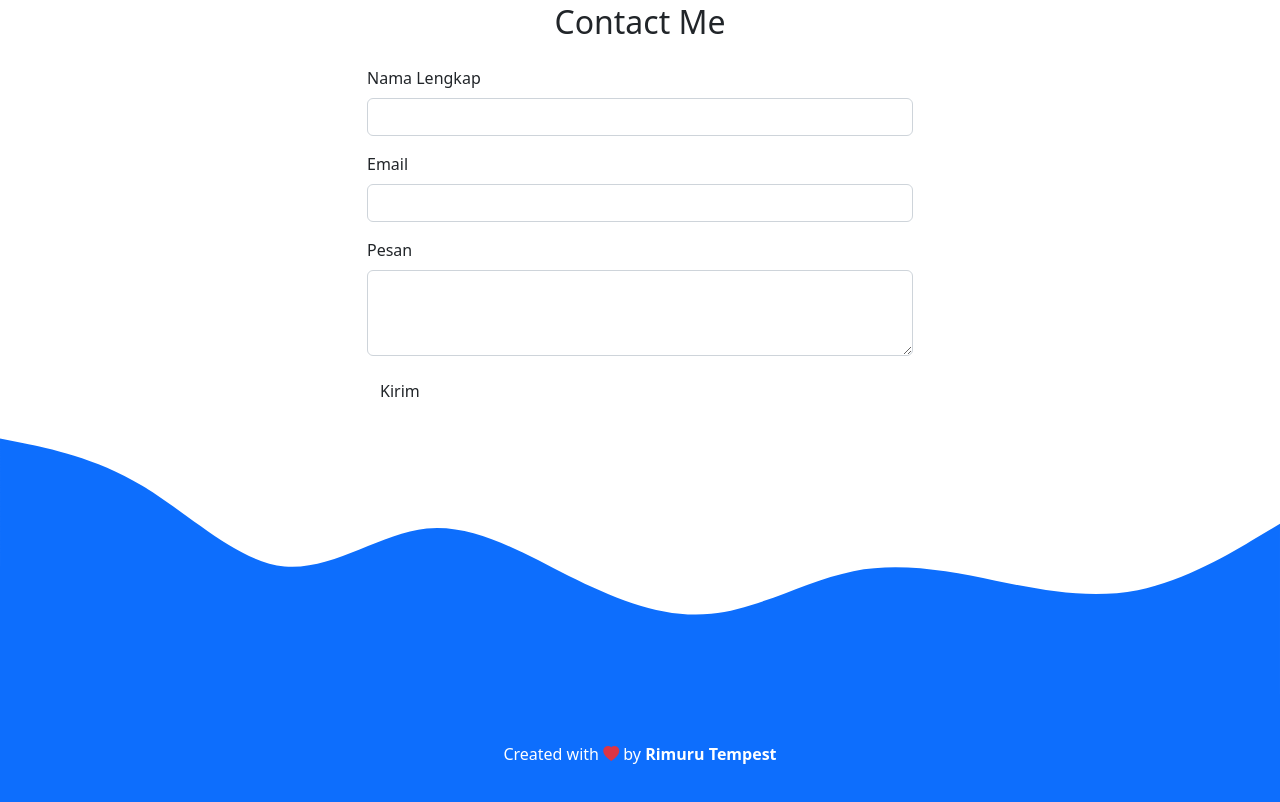
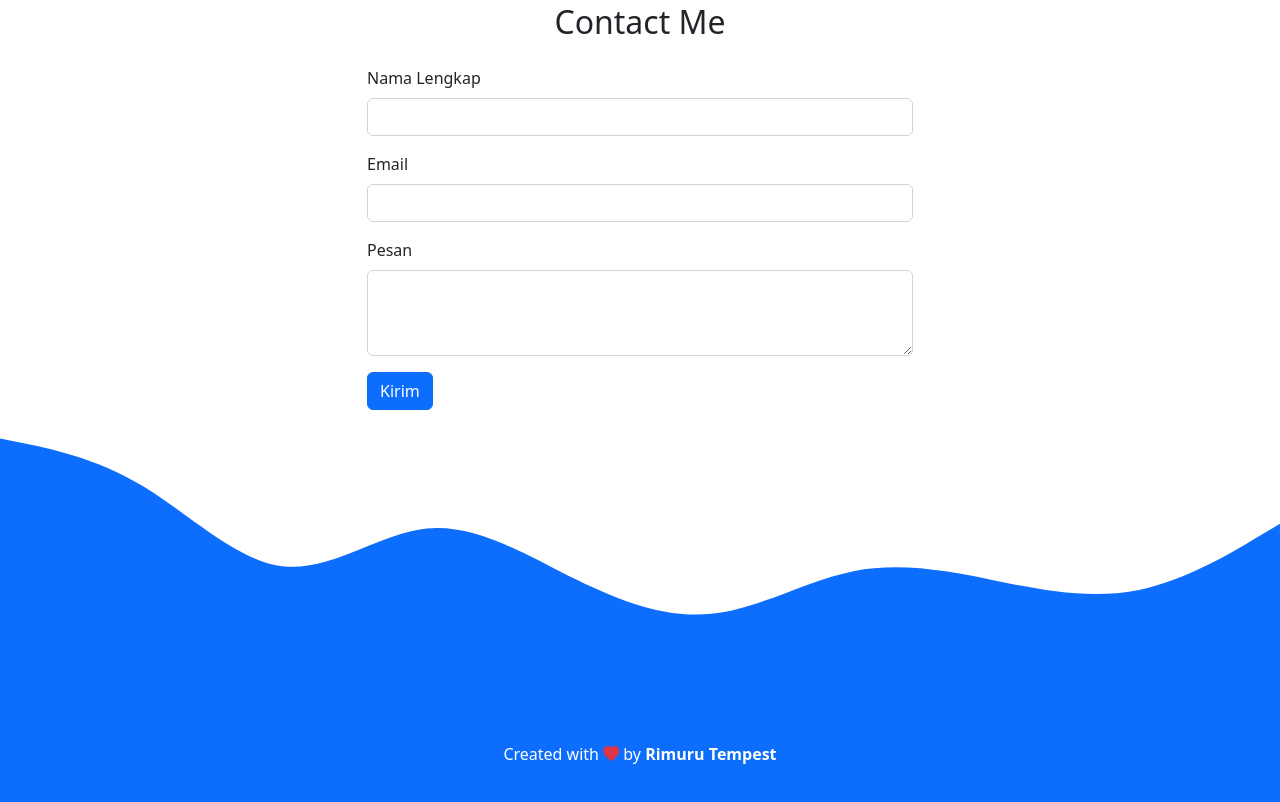
Before and after one commit to Rhmnnur/Rhmnnur.github.io, a plain HTML site: page index.html in a window 1280 px wide. Shown: the part 2560-3362 px from the top of the page. Drawn offline with nearby package versions, Linux system fonts and the light colour scheme.

Commit message:
mengubah warna tombol menjadi warna primary

```diff
--- a/index.html
+++ b/index.html
@@ -160,7 +160,7 @@
                 <label for="pesan" class="form-label">Pesan</label>
                 <textarea class="form-control" id="pesan" rows="3"></textarea>
               </div>
-              <button type="submit" class="btn btn-primay">Kirim</button>
+              <button type="submit" class="btn btn-primary">Kirim</button>
             </form>
         </div>
       </div>
```
